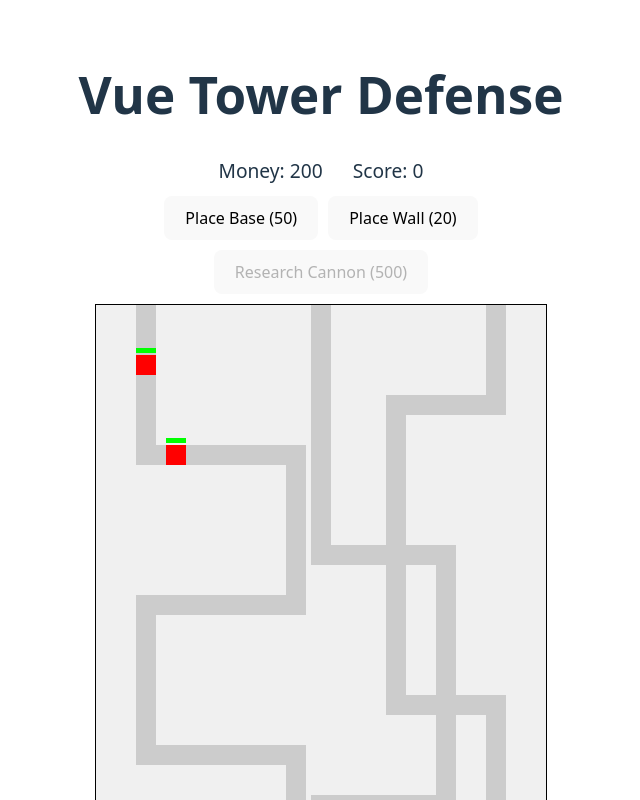
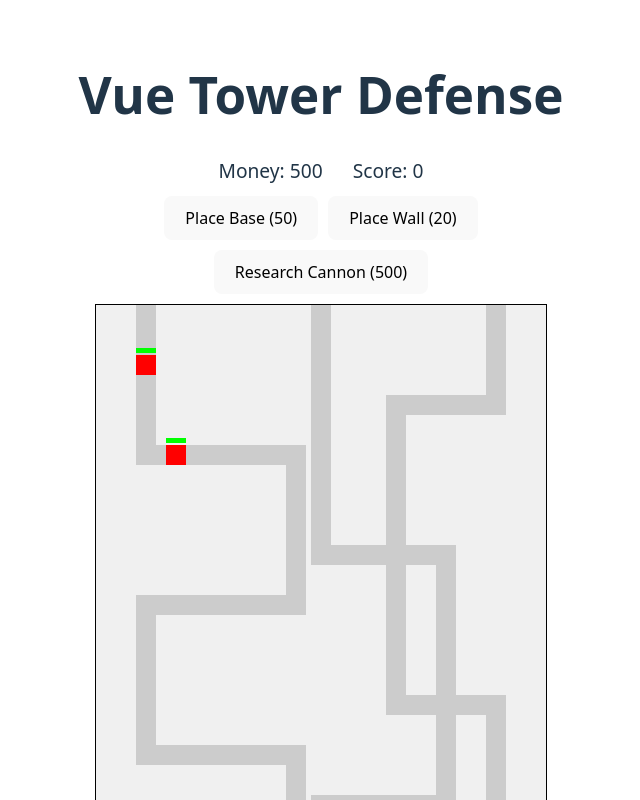
Before and after one commit to yuki-0810/myapp, a Vue app: page / in a window 1280 px wide. Shown: the top 800 px of the page, without its empty margins (319-959 px from the left). Built offline with nearby package versions, Linux system fonts and the light colour scheme.

Commit message:
feat: Adjust defense area layout and increase starting money

```diff
--- a/src/components/Game.vue
+++ b/src/components/Game.vue
@@ -35,7 +35,7 @@ import { Base, MachineGunModule, CannonModule, Wall, Enemy, Tank, DefenseArea, P
 
 const gameCanvas = ref(null);
 const selectedUnitType = ref(null);
-const money = ref(200); // Starting money
+const money = ref(500); // Starting money
 const score = ref(0);
 const cannonResearched = ref(false);
 const cannonResearchCost = 500;
@@ -105,9 +105,9 @@ onMounted(() => {
   const defenseAreas = [];
 
   // Define defense areas for each path
-  const defenseArea1 = new DefenseArea(225, 700, 450, 50); // End of Path 1
-  const defenseArea2 = new DefenseArea(225, 750, 450, 50); // End of Path 2
-  const defenseArea3 = new DefenseArea(225, 800, 450, 50); // End of Path 3
+  const defenseArea1 = new DefenseArea(75, 750, 150, 50);
+  const defenseArea2 = new DefenseArea(225, 750, 150, 50);
+  const defenseArea3 = new DefenseArea(375, 750, 150, 50);
 
   defenseAreas.push(defenseArea1, defenseArea2, defenseArea3);
 
```
